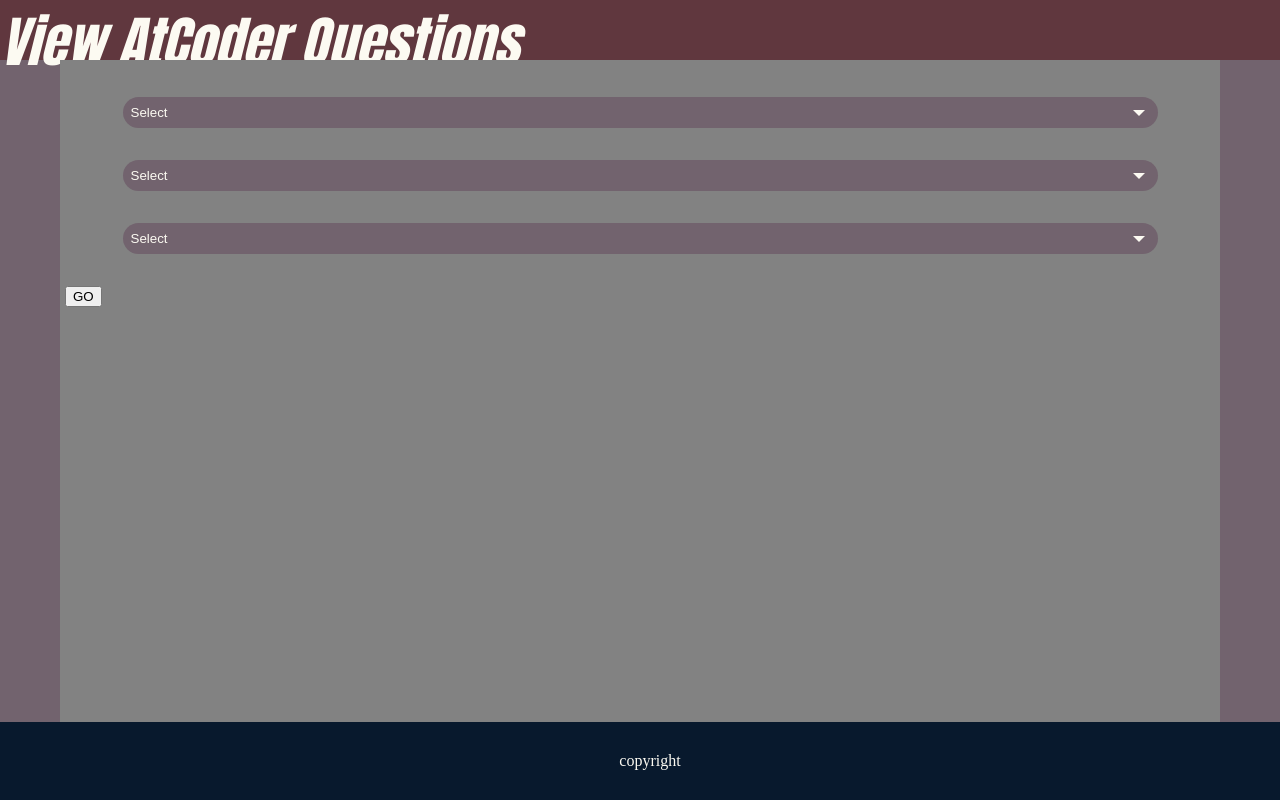
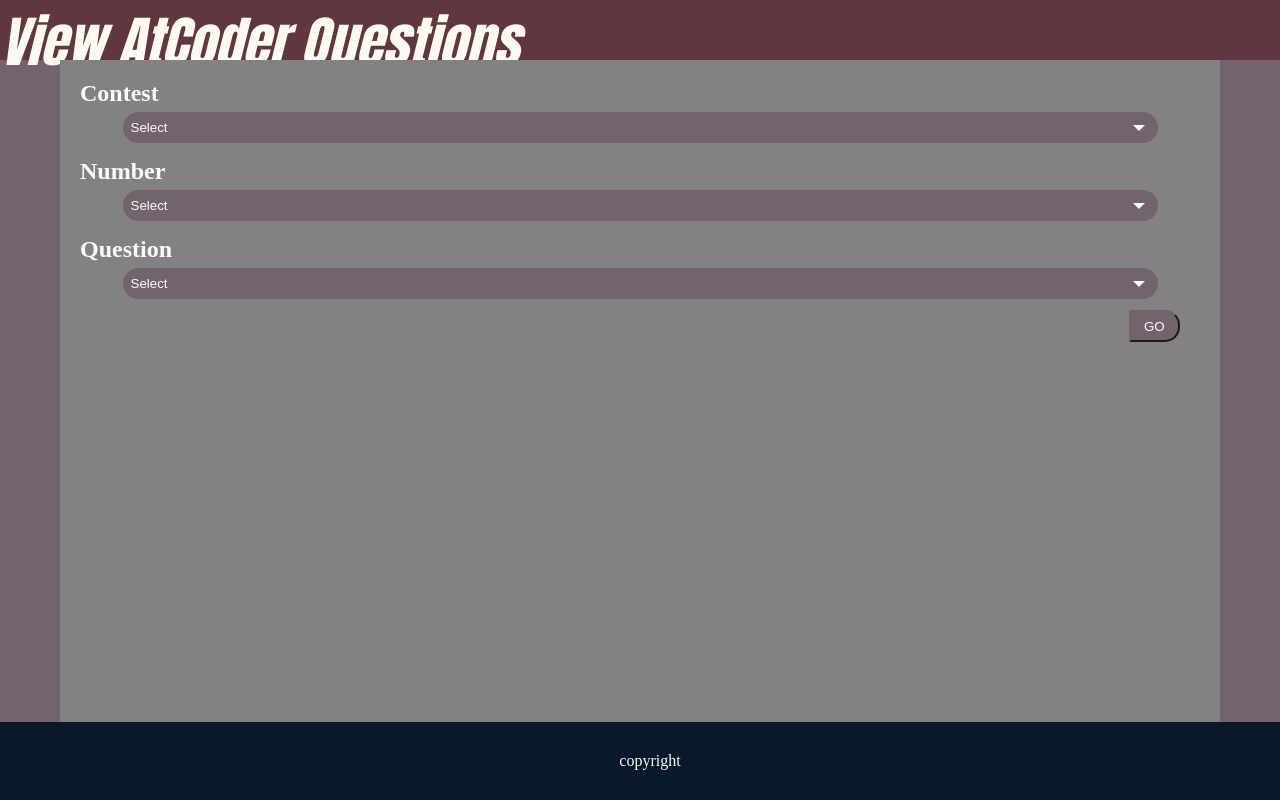
Before and after one commit to konekato/view-atcoder-questions, a Django app: page /home/ in a window 1280 px wide. Run offline with Django 3.2, Linux system fonts and the light colour scheme.

Commit message:
UI変更

```diff
--- a/api/static/css/default.css
+++ b/api/static/css/default.css
@@ -7,17 +7,26 @@
     color: #FCFAF2;
 }
 
+h2 {
+    margin: 15px 15px 5px;
+}
+
 #header {
     width: 100%;
     height: 60px;
 
     background-color: #60373E;
 
+    white-space: nowrap;
+}
+
+#header a {
+    text-decoration: none;
+
     font-family: Impact, Haettenschweiler, 'Arial Narrow Bold', sans-serif;
     font-size: 55px;
     font-style: italic;
-
-    white-space: nowrap;
+    color: #FCFAF2;
 }
 
 #body {
@@ -51,7 +60,7 @@
 .selectbox {
 	overflow: hidden;
 	width: 90%;
-	margin: 2em auto;
+	margin: 0.5px auto 1px;
 	text-align: center;
 }
 .selectbox select {
@@ -95,3 +104,21 @@
 	padding: 8px 38px 8px 8px;
 	color: #FCFAF2;
 }
+
+.btn-right-radius {
+    position: absolute;
+    right: 40px;
+    display: inline-block;
+    margin-top: 10px;
+    padding: 0.5em 1em;
+    text-decoration: none;
+    color: #FCFAF2;
+    background: #72636E;
+    border-radius: 0 15px 15px 0;
+    border-color: #72636E;
+    transition: .4s;
+  }
+
+  .btn-right-radius:hover {
+    background: #828282;
+  }
--- a/api/templates/select_questions.html
+++ b/api/templates/select_questions.html
@@ -9,20 +9,23 @@
         <title>HOME - View AtCoder Questions</title>
     </head>
     <body>
-        <header id="header">View AtCoder Questions</header>
+        <header id="header"><a href="/home">View AtCoder Questions</a></header>
         <div id="body">
             <form action="/home/question/" method="POST">
                 {% csrf_token %}
+                <h2>Contest</h2>
                 <div class="selectbox sb">
                     {{ form.contests }}
                 </div>
+                <h2>Number</h2>
                 <div class="selectbox sb">
                     {{ form.numbers }}
                 </div>
+                <h2>Question</h2>
                 <div class="selectbox sb">
                     {{ form.questions }}
                 </div>
-                <input type="submit" value="GO">
+                <button type="submit" class="btn-right-radius">GO</button>
             </form>
         </div>
         <footer id="footer">copyright</footer>
--- a/api/templates/show_question.html
+++ b/api/templates/show_question.html
@@ -9,7 +9,7 @@
         <title>{{ contest }}{{ number }}{{ question }} : QUESTION - View AtCoder Questions</title>
     </head>
     <body>
-        <header id="header">View AtCoder Questions</header>
+        <header id="header"><a href="/home">View AtCoder Questions</a></header>
             <p>{{ statement }}</p>
             <p>{{ constraint }}</p>
             <p>{{ input }}</p>
--- a/api/views.py
+++ b/api/views.py
@@ -33,6 +33,7 @@
             soup = BeautifulSoup(res, "html.parser")
             h = soup.find("div", id="task-statement").find("span", class_="lang-ja").find_all("div", class_="part")
             length = len(h)
+            d['length'] = length
             html = []
             for i in range(length):
                 html.append(h[i].text)
@@ -60,6 +61,4 @@
 
         context = scraping(request)
 
-        print(context)
-
         return render(request, template_name, context)
```
